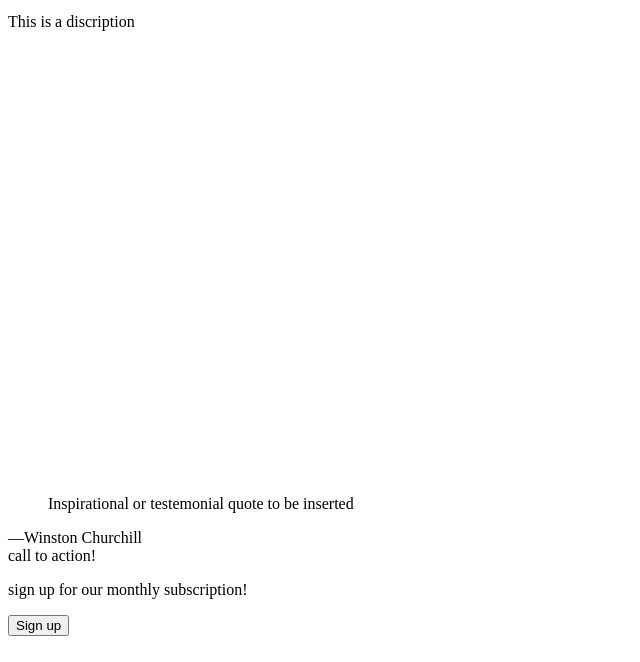
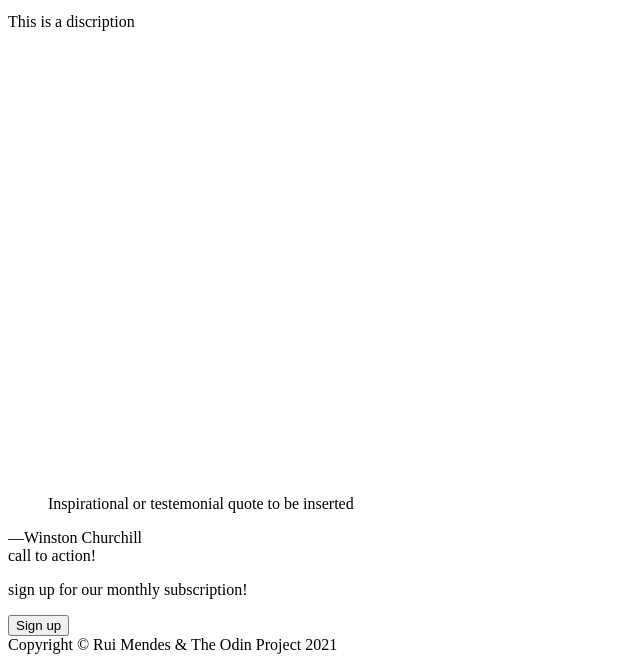
Before and after one commit to RuiMendez/Landing-Page, a plain HTML site: page index.html in a window 1280 px wide. Shown: the part 2381-3043 px from the top of the page, without its empty margins (0-640 px from the left). Drawn offline with Linux system fonts and the light colour scheme.

Commit message:
footer done

```diff
--- a/index.html
+++ b/index.html
@@ -89,6 +89,9 @@
         </div>
     </div>
 
+    <footer>
+        Copyright &copy; Rui Mendes & The Odin Project 2021
+    </footer>
 </body>
 
 </html>
```
